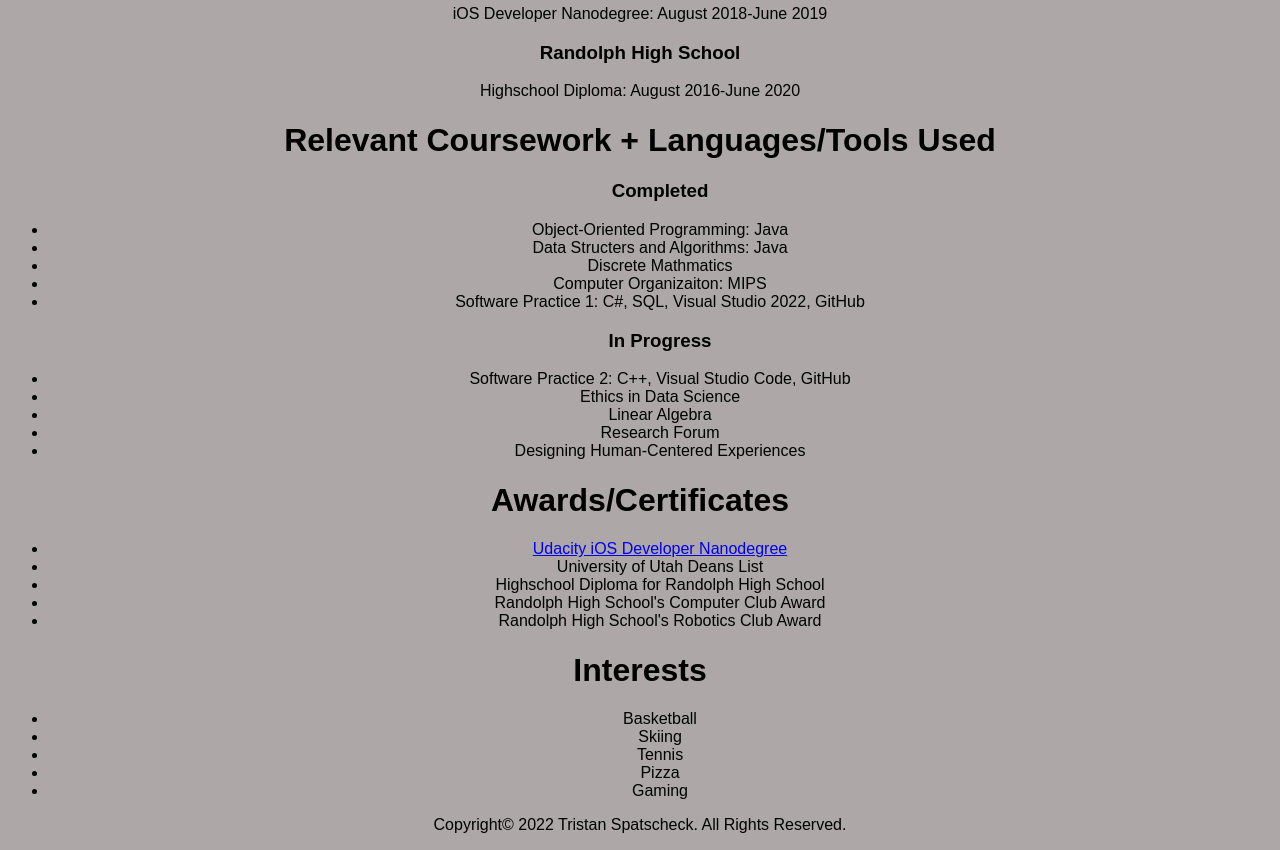
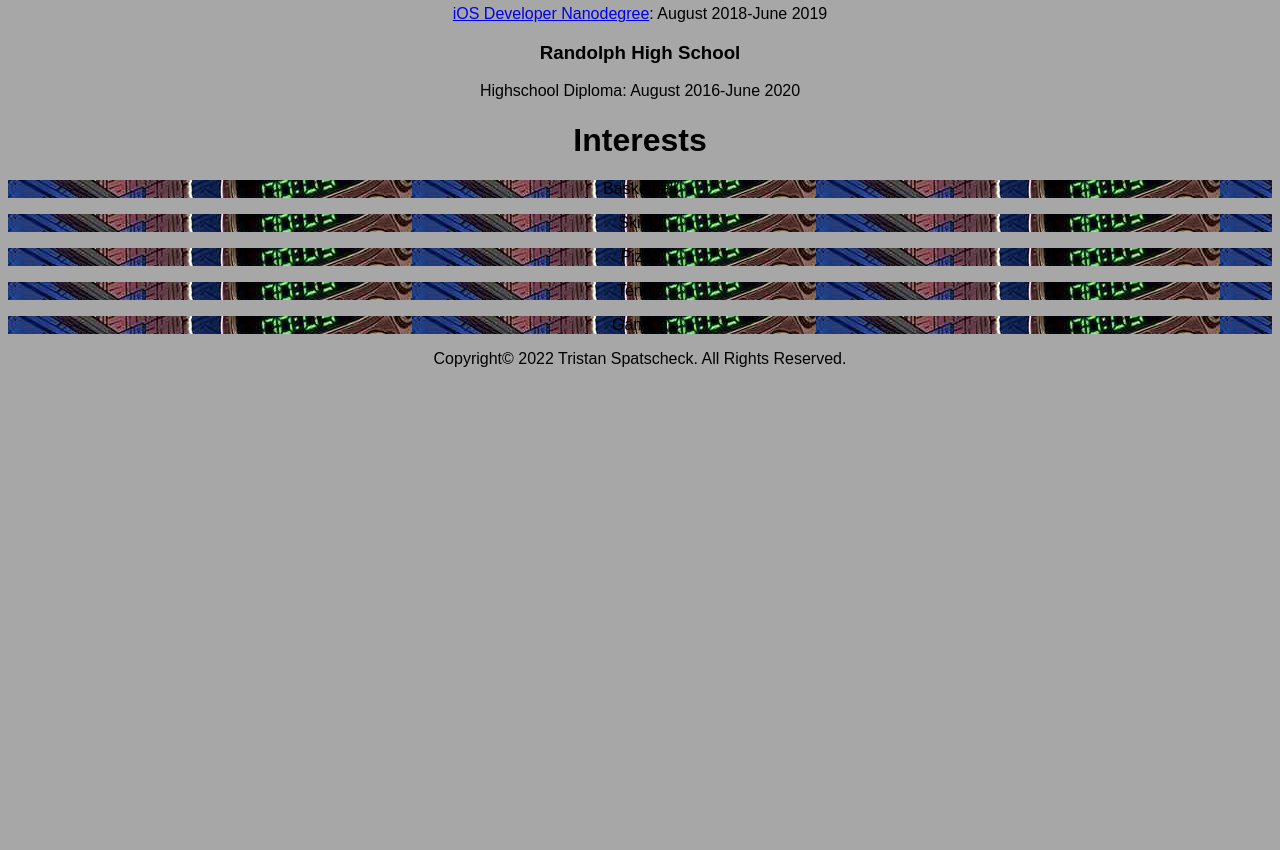
Before and after one commit to tapscodes/tapscodes.github.io, a Next.js app: page /about in a window 1280 px wide. Shown: the part 280-1130 px from the top of the page. After the commit the page ends 800 px from the top, so only its background shows below. Built offline with nearby package versions, Linux system fonts and the light colour scheme.

Commit message:
Updated About Me Tab (Still need to fix import)

```diff
--- a/pages/about.js
+++ b/pages/about.js
@@ -1,5 +1,6 @@
 import Link from "next/link";
 import Head from "next/head";
+import ImageTextBox from "../xtra/components/ImageTextBox";
 
 const About = () => {
     return (
@@ -14,44 +15,16 @@
             <h3>University of Utah</h3>
             <p>Bachelor of Computer Science: August 2020 - Present</p>
             <h3>Udacity.com iOS Nanodegree Program</h3>
-            <p>iOS Developer Nanodegree: August 2018-June 2019</p>
+            <p><Link href="/PDFs/iOS_Nanodegree.pdf">iOS Developer Nanodegree</Link>: August 2018-June 2019</p>
             <h3>Randolph High School</h3>
             <p>Highschool Diploma: August 2016-June 2020</p>
-            {/*NAV: Classes*/}
-            <h1>Relevant Coursework + Languages/Tools Used</h1>
-            <ul>
-                <h3>Completed</h3>
-                <li>Object-Oriented Programming: Java</li>
-                <li>Data Structers and Algorithms: Java</li>
-                <li>Discrete Mathmatics</li>
-                <li>Computer Organizaiton: MIPS</li>
-                <li>Software Practice 1: C#, SQL, Visual Studio 2022, GitHub</li>
-
-                <h3>In Progress</h3>
-                <li>Software Practice 2: C++, Visual Studio Code, GitHub</li>
-                <li>Ethics in Data Science</li>
-                <li>Linear Algebra</li>
-                <li>Research Forum</li>
-                <li>Designing Human-Centered Experiences</li>
-            </ul>
-            {/*NAV: Awards*/}
-            <h1>Awards/Certificates</h1>
-            <ul>
-                <li><Link href="/PDFs/iOS_Nanodegree.pdf">Udacity iOS Developer Nanodegree</Link></li>
-                <li>University of Utah Deans List</li>
-                <li>Highschool Diploma for Randolph High School</li>
-                <li>Randolph High School's Computer Club Award</li>
-                <li>Randolph High School's Robotics Club Award</li>
-            </ul>
             {/*NAV: Interests*/}
             <h1>Interests</h1>
-            <ul>
-                <li>Basketball</li>
-                <li>Skiing</li>
-                <li>Tennis</li>
-                <li>Pizza</li>
-                <li>Gaming</li>
-            </ul>
+            <ImageTextBox img_url="/Images/basketball.jpg" text="Basketball"/>
+            <ImageTextBox img_url="/Images/basketball.jpg" text="Skiing"/>
+            <ImageTextBox img_url="/Images/basketball.jpg" text="Pizza"/>
+            <ImageTextBox img_url="/Images/basketball.jpg" text="Tennis"/>
+            <ImageTextBox img_url="/Images/basketball.jpg" text="Gaming"/>
         </div>
      );
 }
--- /dev/null
+++ b/styles/components/ImageTextBox.module.css
@@ -0,0 +1,22 @@
+.interest{
+    display:flex;
+    flex-wrap: nowrap;
+    flex-direction: column;
+    margin: 0 auto;
+    width: 20vw;
+
+    background-size: 100%;
+    background-repeat: no-repeat;
+
+    border: 0.01vw solid rgb(255,0,0);
+    border-radius: 2vw;
+    overflow: hidden;
+
+}
+.interest p{
+    margin:0;
+    color: rgb(20, 5, 100);
+    background-color: rgb(129, 129, 129);
+    text-align: center;
+    font-size: 2vw;
+}
--- a/styles/globals.css
+++ b/styles/globals.css
@@ -1,7 +1,7 @@
 
 /*NAV: Main Site*/
 body{
-  background-color: rgb(173, 167, 167);
+  background-color: rgb(167, 167, 167);
   text-align: center;
   font-family: 'Poppins', sans-serif;
 }
--- /dev/null
+++ b/xtra/components/ImageTextBox.js
@@ -0,0 +1,11 @@
+//import styles from "..styles//components/ImageTextBox.module.css";
+//import styles from '../styles/Home.module.css';
+const ImageTextBox = (props) => {
+    return (
+        <div className="s" style={{backgroundImage:"url(" + props.img_url + ")"}}>
+            <p className="d">{props.text}</p>
+        </div>
+     );
+}
+
+export default ImageTextBox;
```
Also changed, not shown: public/Images/basketball.jpg (added).
